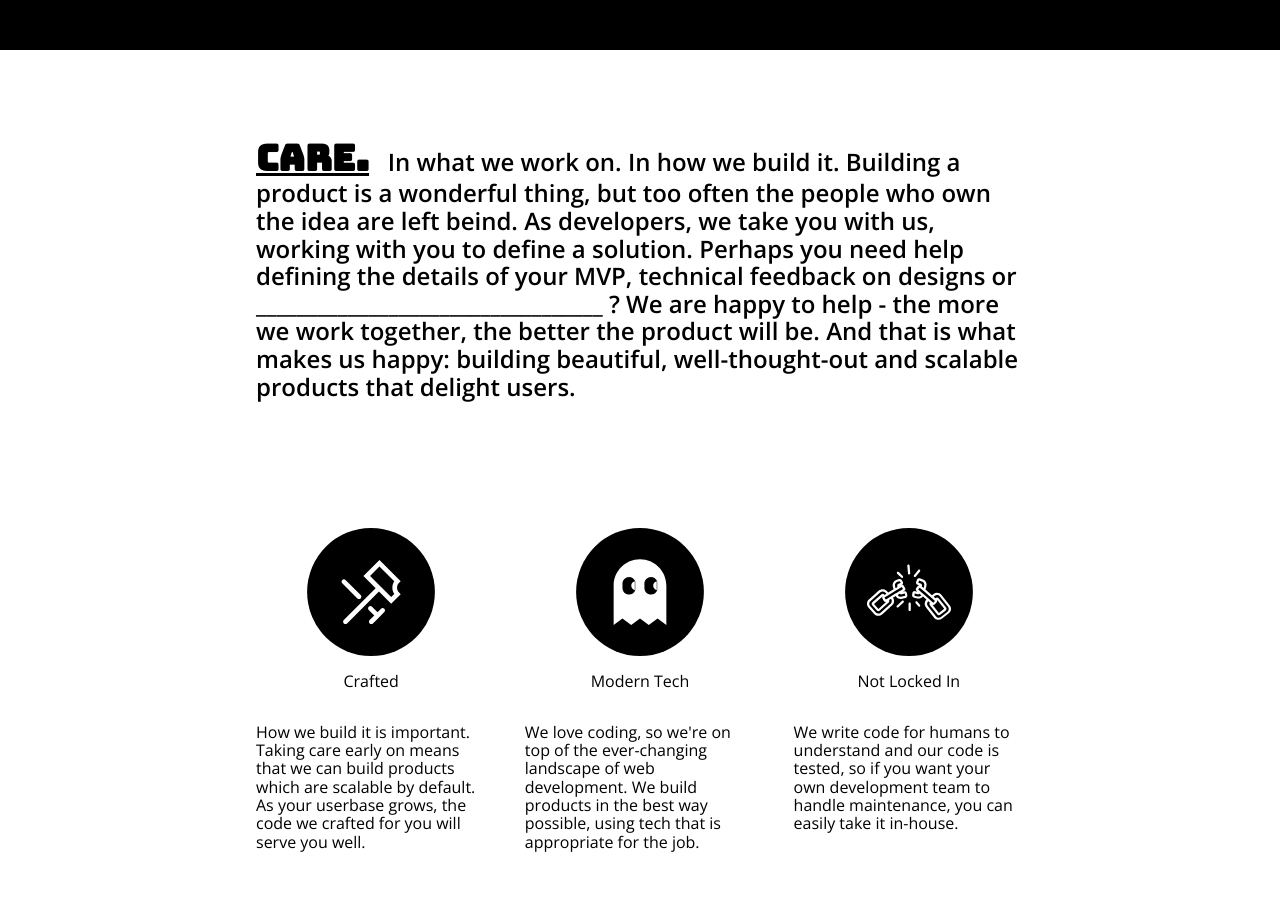
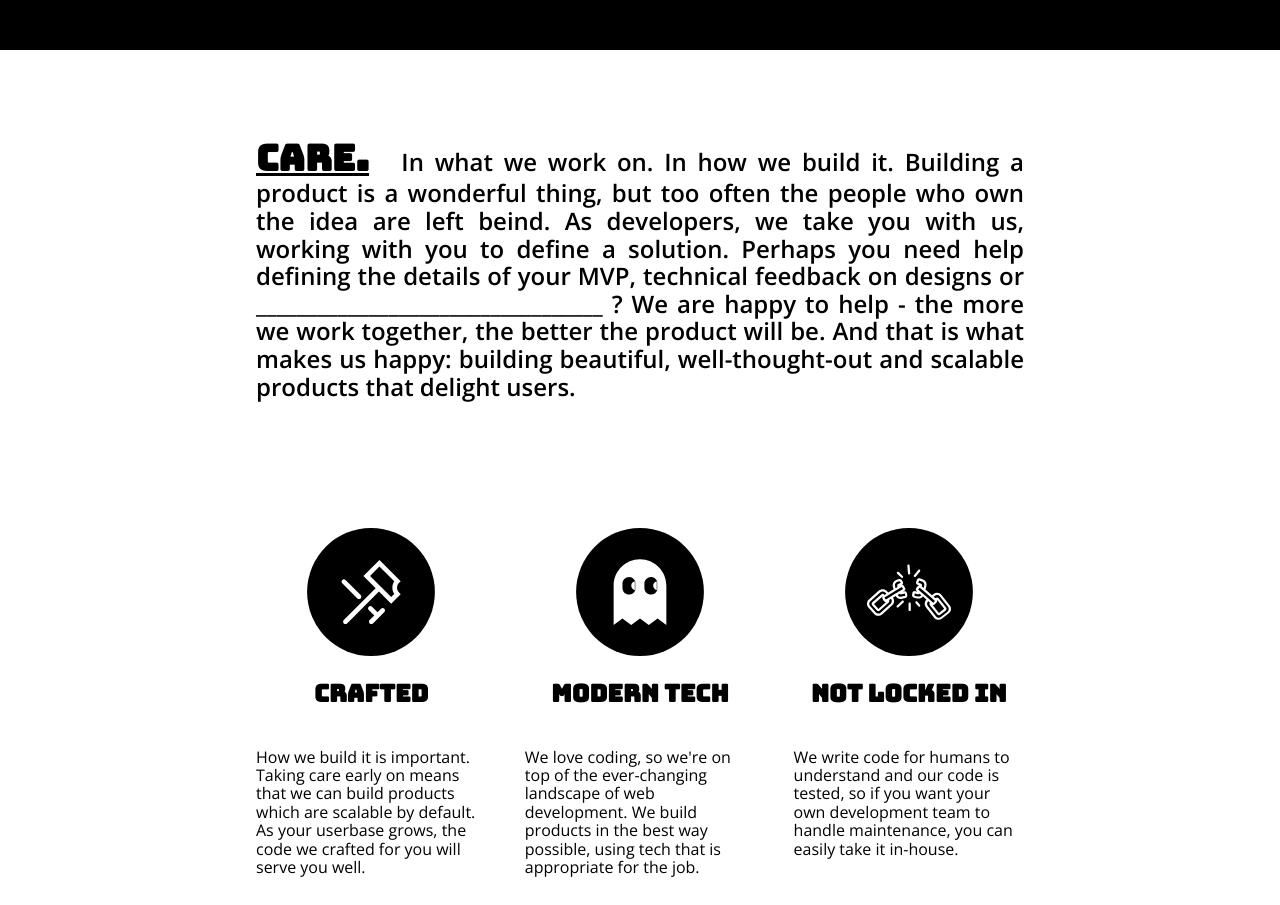
Before and after one commit to irulabs/weiru, a React (Create React App) app in the folder app/: page / in a window 1280 px wide. Shown: the part 640-1545 px from the top of the page. Built offline with nearby package versions, Linux system fonts and the light colour scheme.

Commit message:
more changes related to styling related to #10

```diff
--- a/app/src/components/WhoWeAre.js
+++ b/app/src/components/WhoWeAre.js
@@ -7,7 +7,7 @@ const WhoWeAre = () => {
   return (
     <section className="ph4 ph6-m ph7-l pv5">
     { /*<h3>We build products with care</h3> */}
-      <p className="f3 fw6">
+      <p className="f3 fw6 tj">
         <span className="underline bungee f2">Care.</span> &nbsp;
         In what we work on. In how we build it. Building a product is a
         wonderful thing, but too often the people who own the idea are left
@@ -22,21 +22,21 @@ const WhoWeAre = () => {
       <div className="mt5 mt6-ns flex flex-column flex-row-ns justify-between">
         <div className="flex flex-column w-30-ns">
           <img src={crafted} className="h4" alt="Compass icon" />
-          <p className="tc">Crafted</p>
+          <h3 className="tc f3">Crafted</h3>
           <p>How we build it is important. Taking care early on means that we
           can build products which are scalable by default. As your
           userbase grows, the code we crafted for you will serve you well.</p>
         </div>
         <div className="flex flex-column w-30-ns">
           <img src={modernTech} className="h4" alt="Pacman ghost icon" />
-          <p className="tc">Modern Tech</p>
+          <h3 className="tc f3">Modern Tech</h3>
           <p>We love coding, so we&#x27;re on top of the ever-changing landscape of
           web development. We build products in the best way possible, using tech
           that is appropriate for the job.</p>
         </div>
         <div className="flex flex-column w-30-ns">
           <img src={notLockedIn} className="h4" alt="broken chains icon" />
-          <p className="tc">Not Locked In</p>
+          <h3 className="tc f3">Not Locked In</h3>
           <p>We write code for humans to understand and our
           code is tested, so if you want
           your own development team to handle maintenance, you can easily take
```
